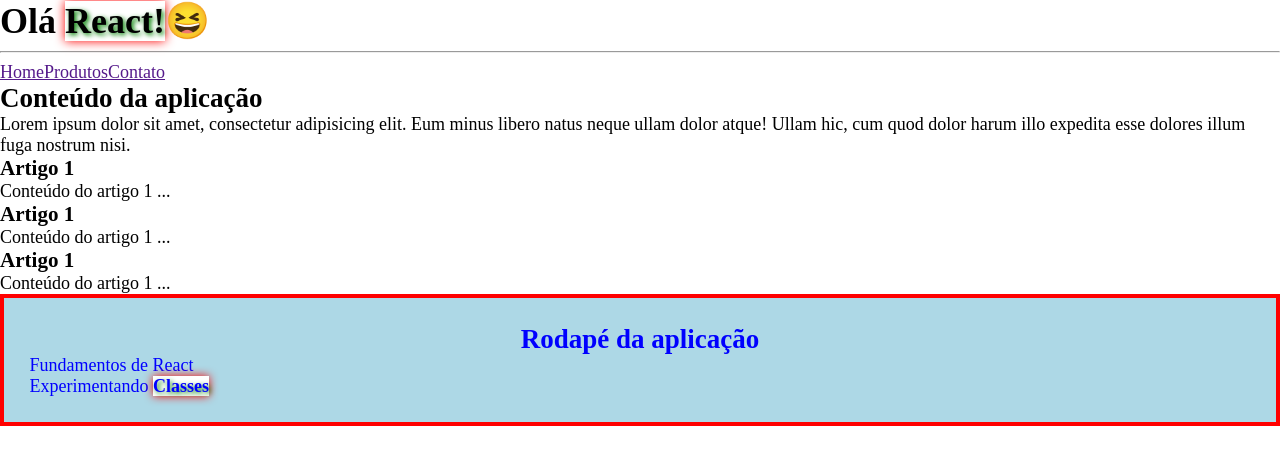
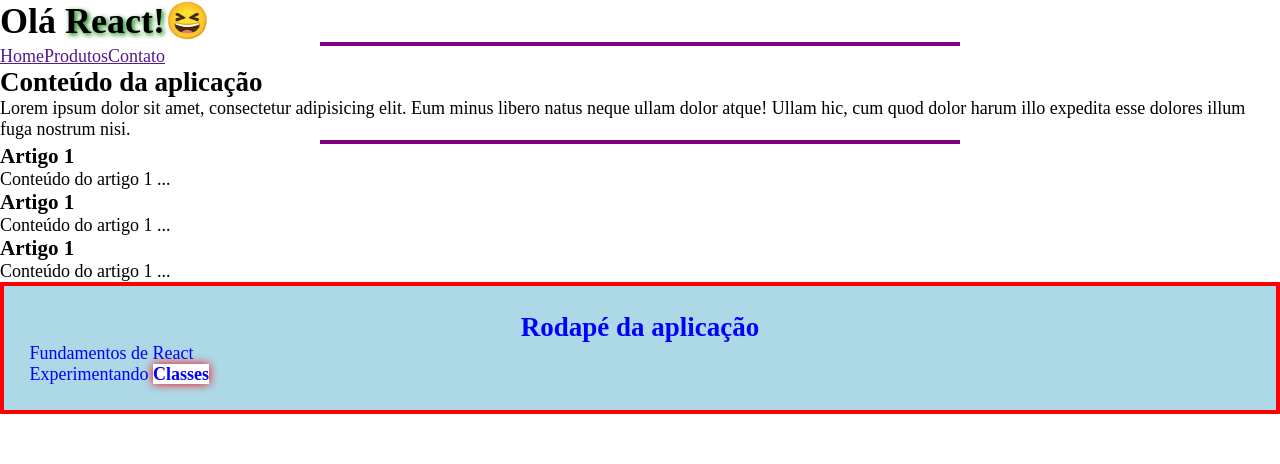
Before and after one commit to VitorGGama/react-fundamentos, a React (Vite) app: page / in a window 1280 px wide. Shown: the top 464 px of the page. Built offline with nearby package versions, Linux system fonts and the light colour scheme.

Commit message:
Conflito de classes globais

```diff
--- a/src/components/Cabecalho.css
+++ /dev/null
@@ -1,6 +0,0 @@
-/*Cabecalho.css */
-
-/* Sombra de texto*/
-.sombra {
-  text-shadow: green 2px 2px 5px;
-}
--- a/src/components/Cabecalho.jsx
+++ b/src/components/Cabecalho.jsx
@@ -1,11 +1,14 @@
 import Menu from "./Menu";
-import "./Cabecalho.css";
+
+/* IMportação do módulo  CSS como um objeto
+chamado estilos (o nome é a seu critério. */
+import estilos from "./Cabecalho.module.css";
 
 function Cabecalho() {
   return (
     <header>
       <h1>
-        Olá <span className="sombra">React!</span>😆
+        Olá <span className={estilos.sombra}>React!</span>😆
       </h1>
       <hr />
       <Menu />
--- /dev/null
+++ b/src/components/Cabecalho.module.css
@@ -0,0 +1,13 @@
+/*Cabecalho.css */
+
+/* Sombra de texto*/
+.sombra {
+  text-shadow: green 2px 2px 5px;
+}
+hr {
+  height: 4px;
+  border: none;
+  background-color: purple;
+  width: 50%;
+  margin: auto;
+}
--- a/src/components/Conteudo.jsx
+++ b/src/components/Conteudo.jsx
@@ -11,6 +11,7 @@ function Conteudo() {
           libero natus neque ullam dolor atque! Ullam hic, cum quod dolor harum
           illo expedita esse dolores illum fuga nostrum nisi.
         </p>
+        <hr />
 
         {/*Reaproveitamento de componentes */}
         <Artigo />
```
